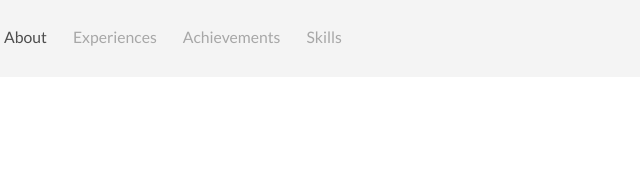
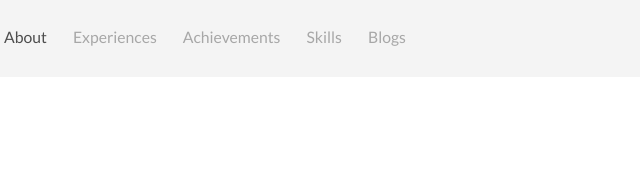
Before and after one commit to adhilcodes/adhilcodes, a plain HTML site: page index.html in a window 1280 px wide. Shown: the top 169 px of the page, 325-965 px from the left. Drawn offline with Linux system fonts and the light colour scheme.

Commit message:
added blog section

```diff
--- a/index.html
+++ b/index.html
@@ -33,6 +33,7 @@
 				        <li><a href="#experiences">Experiences</a></li>
 				        <li><a href="#achievements">Achievements</a></li>
 				        <li><a href="#skills">Skills</a></li>
+					<li><a href="https://medium.com/@abduladhilpk">Blogs</a></li>
 				    </ul>
 				</nav>
 			</header>
```
